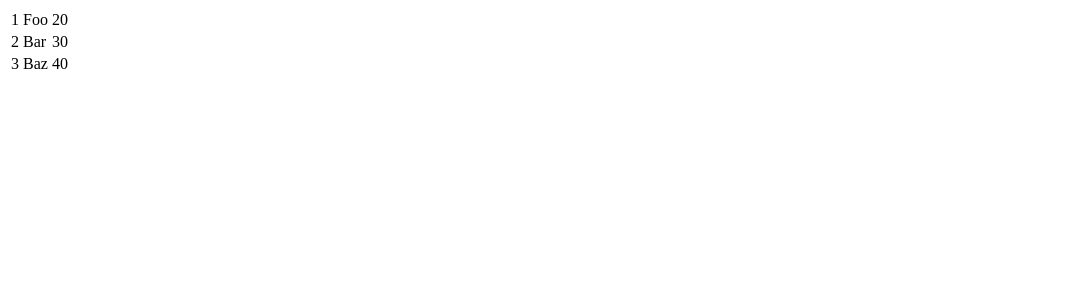
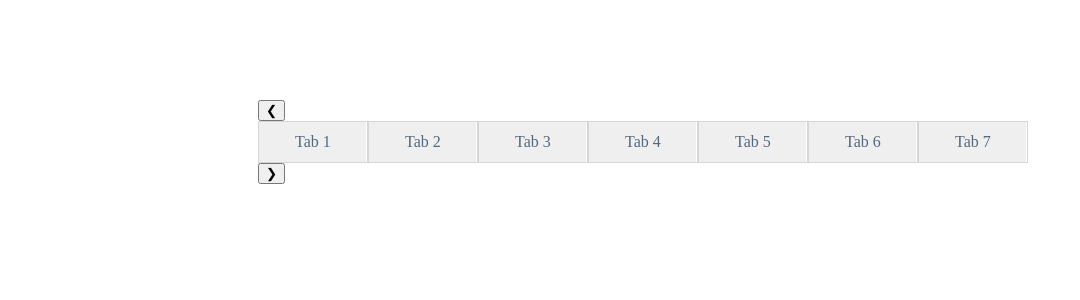
Before and after one commit to dollysingh3192/Roll-over-popup_react, a React app in the folder reactApp/: page / in a window 1280 px wide. Shown: the top 300 px of the page, without its empty margins (0-1080 px from the left). Built offline with nearby package versions, Linux system fonts and the light colour scheme.

Commit message:
Base started

```diff
--- a/reactApp/App.jsx
+++ b/reactApp/App.jsx
@@ -1,55 +1,81 @@
-import React from 'react';
+import React from "react";
+import ReactDOM from "react-dom";
 
 class App extends React.Component {
-      constructor() {
-      super();
+  constructor(props) {
+    super(props);
 
     this.state = {
-         data:
-         [
-            {
-               "id":1,
-               "name":"Foo",
-               "age":"20"
-            },
+      slideIndex: 0
+    };
 
-            {
-               "id":2,
-               "name":"Bar",
-               "age":"30"
-            },
+     this.plusDivs = this.plusDivs.bind(this);
+  }
 
-            {
-               "id":3,
-               "name":"Baz",
-               "age":"40"
+  // componentDidUpdate(prevState) {
+  //    var tomovedivwidth = ReactDOM.findDOMNode(this.refs.mySlides.offsetWidth);
+  // }
+
+  plusDivs(n) {
+    this.setState({
+      //tomovedivwidth :this.mySlides.offsetWidth,
+      slideIndex: this.state.slideIndex + n
+    });
+    this.showDivs(this.state.slideIndex);
   }
-         ]
-      }
+  showDivs(n) {
+    //console.log(n);
+    var tomovedivwidth  =  ReactDOM.findDOMNode(this.refs.mySlides).offsetWidth
+    var tomove = tomovedivwidth * n;
+    console.log(tomove);
+    var tabs = this.refs.Tabs;
   }
   render() {
     return (
       <div>
-            <table>
-               <tbody>
-                  {this.state.data.map((person, i) => <TableRow key = {i} data = {person} />)}
-               </tbody>
-            </table>
+        <div className="main">
+          <button id="before" onClick={() => this.plusDivs(-1)}>
+            &#10094;
+          </button>
+          <div className="header">
+            <div id="Tabs"  ref="Tabs">
+              <ul className="clearfix">
+                {/*<li className="mySlides" ref={(li) => { this.mySlides = li; }} id="Tab1"><a href="#">Tab 1</a></li>*/}
+                <li className="mySlides" ref="mySlides" id="Tab1">
+                  <a href="#">Tab 1</a>
+                </li>
+                <li className="mySlides" ref="mySlides" id="Tab2">
+                  <a href="#">Tab 2</a>
+                </li>
+                <li className="mySlides" ref="mySlides" id="Tab3">
+                  <a href="#">Tab 3</a>
+                </li>
+                <li className="mySlides" ref="mySlides" id="Tab4">
+                  <a href="#">Tab 4</a>
+                </li>
+                <li className="mySlides" ref="mySlides" id="Tab5">
+                  <a href="#">Tab 5</a>
+                </li>
+                <li className="mySlides" ref="mySlides" id="Tab6">
+                  <a href="#">Tab 6</a>
+                </li>
+                <li className="mySlides" ref="mySlides" id="Tab7">
+                  <a href="#">Tab 7</a>
+                </li>
+                <li className="mySlides" ref="mySlides" id="Tab8">
+                  <a href="#">Tab 8</a>
+                </li>
+                <li className="mySlides" ref="mySlides" id="Tab9">
+                  <a href="#">Tab 9</a>
+                </li>
+              </ul>
+            </div>
+          </div>
+          <button id="after" onClick={() => this.plusDivs(1)}>&#10095;</button>
+        </div>
       </div>
     );
   }
 }
 
-class TableRow extends React.Component {
-   render() {
-      return (
-         <tr>
-            <td>{this.props.data.id}</td>
-            <td>{this.props.data.name}</td>
-            <td>{this.props.data.age}</td>
-         </tr>
-      );
-   }
-}
-
 export default App;
--- a/reactApp/index.html
+++ b/reactApp/index.html
@@ -1,14 +1,15 @@
 <!DOCTYPE html>
-<html lang = "en">
+<html lang="en">
 
-   <head>
-      <meta charset = "UTF-8">
-      <title>React App</title>
-   </head>
+<head>
+    <meta charset="UTF-8">
+    <title>React App</title>
+    <link rel="stylesheet" type="text/css" href="style.css">
+</head>
 
-   <body>
-      <div id = "app"></div>
-      <script src = "index.js"></script>
-   </body>
+<body>
+    <div id="app"></div>
+    <script src="index.js"></script>
+</body>
 
 </html
--- /dev/null
+++ b/reactApp/style.css
@@ -0,0 +1,97 @@
+*
+{
+     box-sizing: border-box;
+}
+
+.main {
+
+    width: 764px;
+    margin: 0 auto;
+    margin-top: 100px;
+   /* border: 1px solid black;*/
+}
+
+.header {
+     width: 770px;
+     overflow: hidden;
+     position: relative;
+     height: 42px;
+}
+
+
+/*The Following Works*/
+/*#Tabs {
+    width: 990px;
+    position: absolute;
+    left: 0px;
+    transition: left  .1s ease-in;
+}
+*/
+
+
+#Tabs {
+    width: 990px;
+    position: absolute;
+    left: 0px;
+    transition: left  .5s ease-in;
+
+}
+
+#Tabs ul {
+    list-style-type: none;
+    margin: 0px;
+    padding: 0px;
+}
+
+#Tabs ul li {
+    width: 110px;
+    float: left;
+    border: 1px solid #d6d6d6;
+}
+
+#Tabs ul li a {
+    display: block;
+    float: left;
+    color: #53687e;
+    background: #efefef;
+    line-height: 40px;
+    text-decoration: none;
+    padding: 0 35px 0 36px;
+    height: 40px;
+}
+
+#Tabs ul li a:hover, #Tabs ul li a:focus {
+    background: white;
+}
+
+.clearfix:after {
+    content: "";
+    display: table;
+    clear: both;
+}
+
+div[id^="Div_"], div[id*="Div_"] {
+    width: 761px;
+    display: none;
+    border: 1px solid #61758a;
+}
+
+div[id^="Div_"] div, div[id*="Div_"] div {
+    height: 20px;
+    border: 1px solid #c4c4c4;
+    display: inline-block;
+    margin: 20px;
+    padding: 5px;
+    text-align: center;
+    cursor:pointer
+}
+.intro
+{
+    display: block !important;
+}
+#popup
+{
+    float: left;
+    padding: 10px;
+    position: absolute;
+}
--- a/reactApp/webpack.config.js
+++ b/reactApp/webpack.config.js
@@ -12,7 +12,7 @@ var config = {
 
    devServer: {
       inline: true,
-      port: 8080
+      port: 8020
    },
 
    module: {
```
Also changed, not shown: 2 other files (tests, documents, lock files or other folders). Lines whose indentation alone changed are shown as unchanged.
